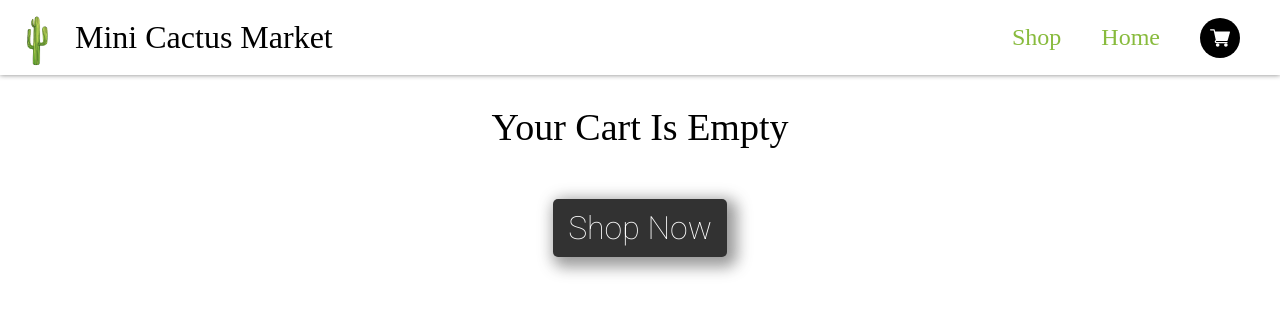
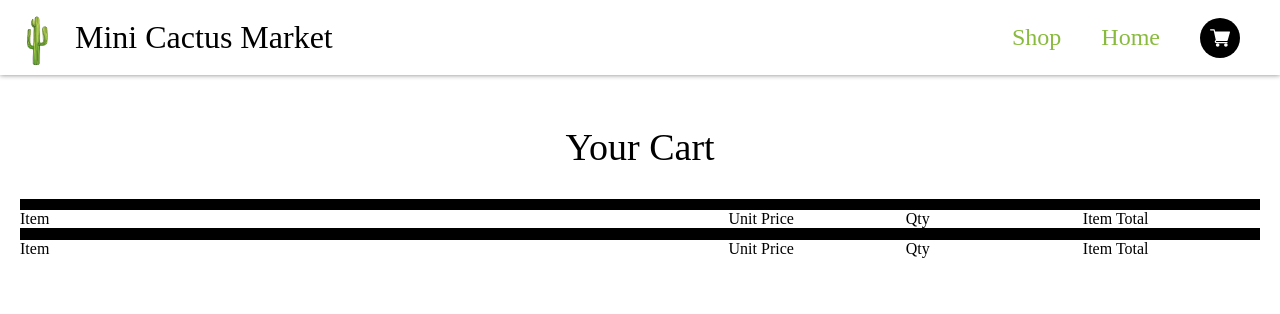
Before and after one commit to charliebarger/mini-cactus-shop, a React (Create React App) app: page /cart in a window 1280 px wide. Shown: the top 314 px of the page. Built offline with nearby package versions, Linux system fonts and the light colour scheme; a web font is replaced by a local one.

Commit message:
add cart element

```diff
--- a/src/App.css
+++ b/src/App.css
@@ -119,7 +119,7 @@ svg {
   font-size: 32px;
   /* top: 0;
   bottom: 0; */
-  font-family: "Roboto";
+  font-family: "ROBOTO";
   display: flex;
   flex-direction: column;
 }
@@ -127,7 +127,7 @@ svg {
 .shop-now {
   font-weight: 100;
   font-size: 32px;
-  font-family: "Roboto";
+  font-family: "ROBOTO";
   color: white;
   text-decoration: none;
   cursor: pointer;
@@ -183,7 +183,7 @@ h2 {
   align-items: center;
   box-shadow: 5px 5px 15px -7px black;
   border-radius: 10px;
-  font-family: "Roboto";
+  font-family: "ROBOTO";
 }
 
 .product:hover {
@@ -202,7 +202,7 @@ h2 {
 }
 
 .add-to-cart {
-  font-family: "Roboto";
+  font-family: "ROBOTO";
   align-self: stretch;
   background: #88bb3d;
   border: none;
@@ -238,9 +238,25 @@ h1.cart-header {
 }
 
 .cart-wrapper {
+  padding: 20px;
   height: 100%;
   display: flex;
   flex-direction: column;
+}
+
+.cart-grid {
+  background: black;
+  width: 100%;
+
+  display: grid;
+  grid-template-columns: 4fr 1fr 1fr 1fr;
+  grid-row-gap: 1px;
+  grid-template-rows: repeat(auto-fill, 40px);
+  align-items: center;
+}
+
+.cart-grid > * {
+  background: white;
 }
 @media only screen and (max-width: 600px) {
   .product {
--- a/src/App.js
+++ b/src/App.js
@@ -4,7 +4,7 @@ import Homepage from "./componenets/Homepage";
 import React from "react";
 import { BrowserRouter as Router, Switch, Route } from "react-router-dom";
 import Shop from "./componenets/Shop";
-import ShoppingCart from "./componenets/ShoppingCart";
+import ShoppingCartPage from "./componenets/ShoppingCartPage";
 function App() {
   return (
     <Router>
@@ -12,7 +12,7 @@ function App() {
         <Header />
         <Switch>
           <Route path="/shop" component={Shop} />
-          <Route path="/cart" component={ShoppingCart} />
+          <Route path="/cart" component={ShoppingCartPage} />
           <Route exact path="/" component={Homepage} />
         </Switch>
       </div>
--- /dev/null
+++ b/src/componenets/FullCart.js
@@ -0,0 +1,21 @@
+import React from "react";
+
+const FullCart = () => {
+  return (
+    <div className={"cart-wrapper"}>
+      <h1 className={"cart-header"}>Your Cart</h1>
+      <div className="cart-grid">
+        <span>Item</span>
+        <span>Unit Price</span>
+        <span>Qty</span>
+        <span>Item Total</span>
+        <span>Item</span>
+        <span>Unit Price</span>
+        <span>Qty</span>
+        <span>Item Total</span>
+      </div>
+    </div>
+  );
+};
+
+export default FullCart;
--- a/src/componenets/ShoppingCart.js
+++ /dev/null
@@ -1,8 +0,0 @@
-import React from "react";
-import ShopNowButton from "./ShopNowButton";
-import EmptyCart from "./EmptyCart";
-const ShoppingCart = () => {
-  return <EmptyCart />;
-};
-
-export default ShoppingCart;
--- /dev/null
+++ b/src/componenets/ShoppingCartPage.js
@@ -0,0 +1,8 @@
+import React from "react";
+import EmptyCart from "./EmptyCart";
+import FullCart from "./FullCart";
+const ShoppingCartPage = () => {
+  return <FullCart />;
+};
+
+export default ShoppingCartPage;
```
